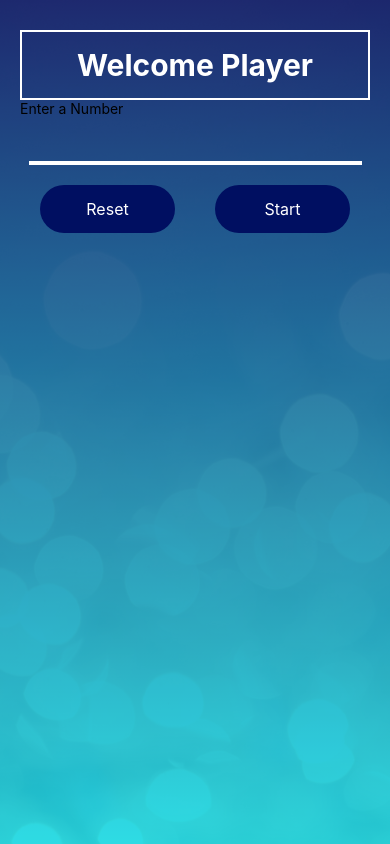
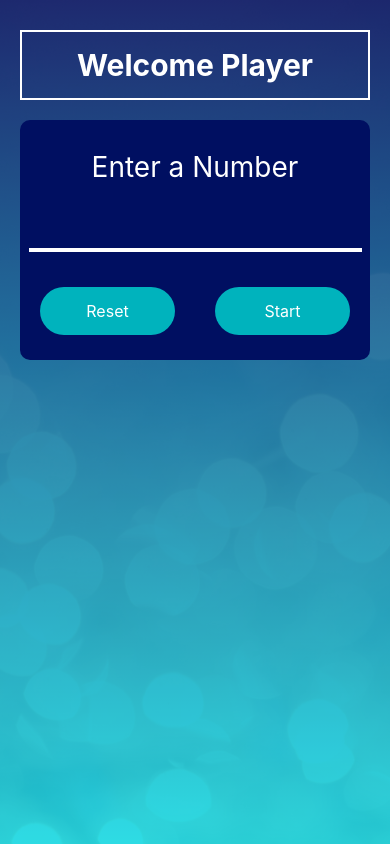
Before and after one commit to imranilyas/Guess-Number-App, a React Native app: screen / in a window 390 px wide. Built offline with nearby package versions, Linux system fonts and the light colour scheme.

Commit message:
styling containers for start screen

```diff
--- a/components/Button.js
+++ b/components/Button.js
@@ -12,7 +12,7 @@ const Button = ({children, onPress}) => {
 
 const styles = StyleSheet.create({
     btnContainer: {
-        backgroundColor: 'hsl(231, 100%, 19%)',
+        backgroundColor: '#00b3bd',
         alignSelf: 'center',
         borderRadius: 10000,
         flex: 1,
@@ -20,7 +20,7 @@ const styles = StyleSheet.create({
     },
 
     btnPressed: {
-        backgroundColor: 'hsl(230, 100%, 26%)',
+        backgroundColor: '#008c93',
         borderRadius: 10000
     },
 
--- a/screens/StartScreen.js
+++ b/screens/StartScreen.js
@@ -36,11 +36,11 @@ const StartScreen = () => {
             <View style={styles.cardContainer}>
                 {/* Contains the guess number */}
                 {/* Input for number */}
-                <Text>Enter a Number</Text>
+                <Text style={styles.enterNumberText}>Enter a Number</Text>
                 <View style={styles.textContainer}>
                     <TextInput value={myNumber} onChangeText={enterNumberHandler}
                     keyboardType='number-pad' keyboardAppearance='dark' maxLength={2}
-                    style={styles.input} selectionColor='white'/>
+                    style={styles.input} selectionColor='#cccccc'/>
                 </View>
                 <View style = {styles.btnContainer}>
                     {/* Contains the buttons in a row */}
@@ -54,10 +54,24 @@ const StartScreen = () => {
 
 const styles = StyleSheet.create({
     container: {
-
+        flex: 1,
     },
 
-    cardContainer: {},
+    cardContainer: {
+        backgroundColor: 'hsl(231, 100%, 19%)',
+        borderRadius: 10,
+        borderColor: 'white',
+        // borderWidth: 2
+        paddingVertical: 10,
+        marginTop: 20,
+    },
+
+    enterNumberText: {
+        textAlign: 'center',
+        fontSize: 28,
+        color: 'white',
+        padding: 20,
+    },
 
     textContainer: {
         borderBottomColor: 'white',
@@ -78,6 +92,7 @@ const styles = StyleSheet.create({
     btnContainer: {
         justifyContent: 'space-evenly',
         flexDirection: 'row',
+        marginVertical: 15
     }
 });
 
```
